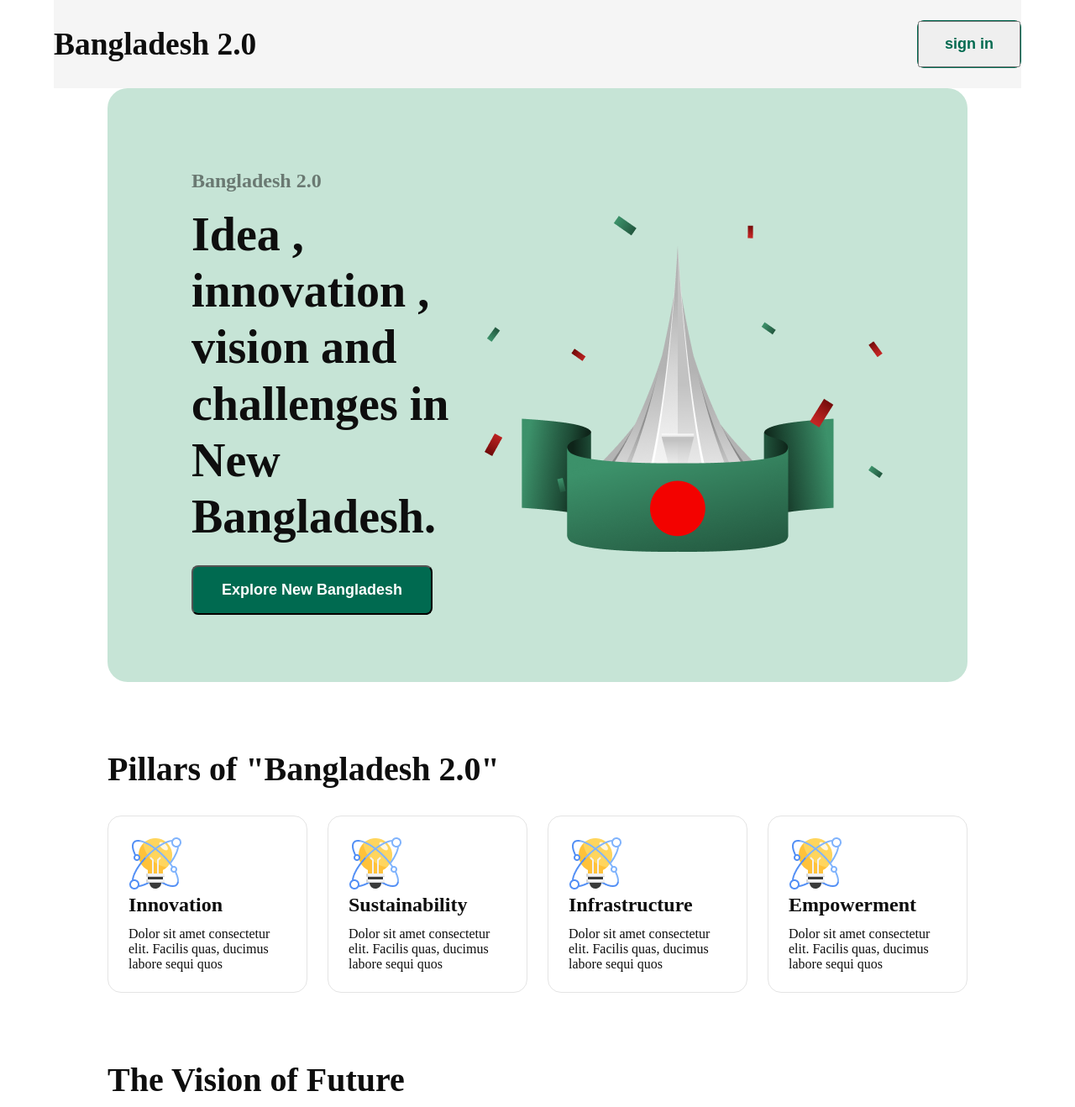
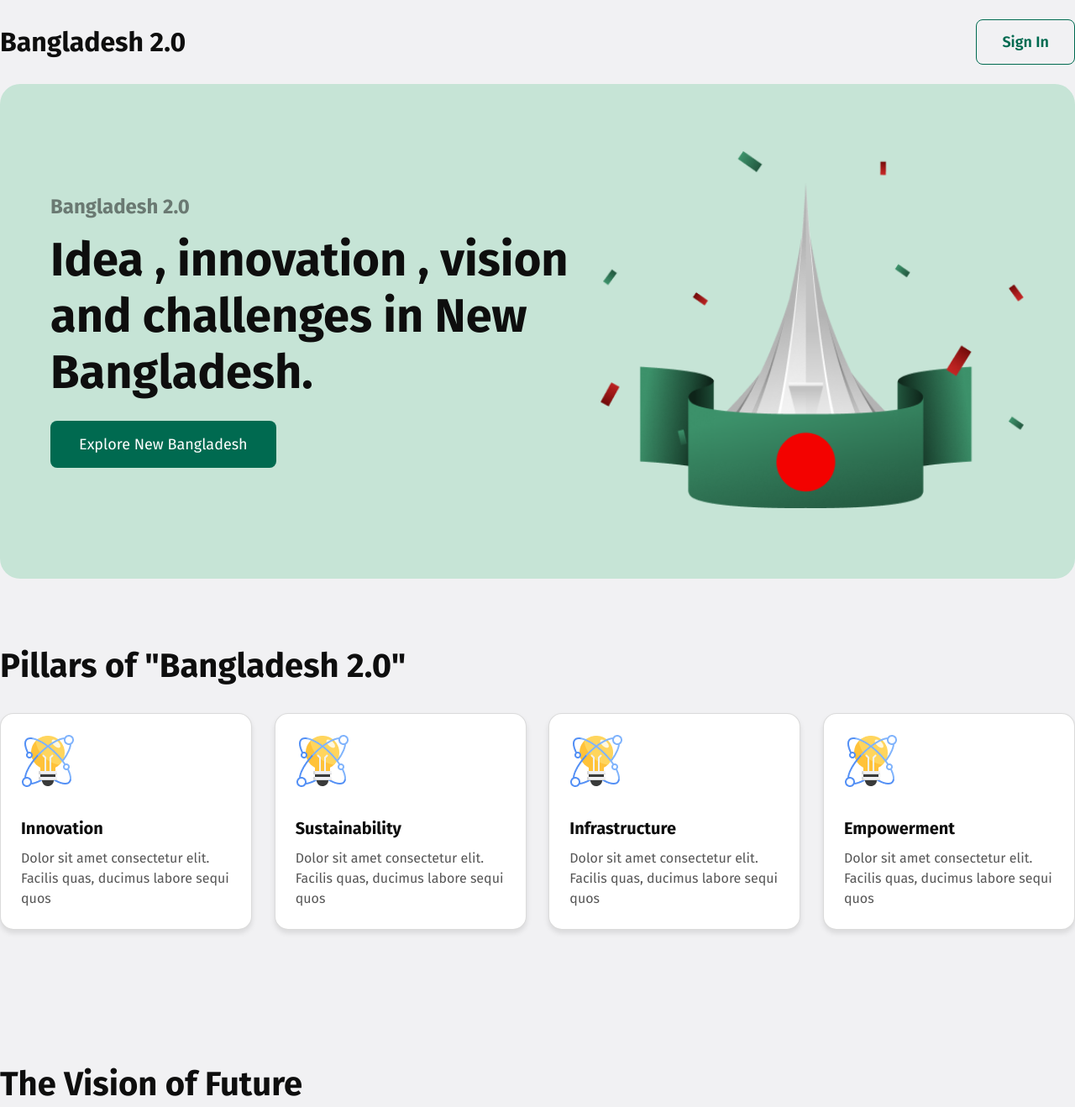
Before and after one commit to faruqsoft/B11-A01-Bangladesh2-0, a plain HTML site: page index.html in a window 1280 px wide. Shown: the top 1318 px of the page at 84% size. Drawn offline with Linux system fonts and the light colour scheme.

Commit message:
update banner and piller section

```diff
--- a/index.html
+++ b/index.html
@@ -6,69 +6,93 @@
     <title>A New Bangladesh</title>
 </head>
 <body>
-<header>
-<!--navbar start-->
-
-<div id="logo">
-    <div class="bd-logo">
-        <h3>Bangladesh 2.0</h3>
-    </div>
-    <div class="sign">
-        <button class="signbtn">sign in</button>
-    </div>
-</div>
-<!--navbar end-->
-
-<!--banner section start-->
-<div class="hero-container">
-    <div class="hero-content">
-        <div class="herotext">
-            <p class="herotitle">Bangladesh 2.0</p>
-            <h1 class="herosubtitle">Idea , innovation ,<br>vision and challenges in <br> New Bangladesh.</h1>
-            <button class="btn-primary">Explore New Bangladesh</button>
-        </div >
-        <div class="heropng">
-            <img src="./assets/hero.png">
+<!-- header section start -->
+<header id="header">
+    <div class="header-wrapper">
+        <div class="container">
+            <div class="flex-nav">
+                <div class="logo">
+                    <a href="#"><h2>Bangladesh 2.0</h2></a>
+                </div>
+                <nav class="nav-wrap">
+                    <a href="#" class="nav-btn">Sign In</a>
+                </nav>
+            </div>
         </div>
     </div>
-</div>
-<!--banner section end-->
 </header>
+
+<!-- Header section End  -->
+
+<!-- Main Body Start  -->
+
+<main class="main-body-wrap">
+
+    <section id="banner">
+        <div class="banner-wrapper pb-80">
+            <div class="container">
+                <div class="flex-banner">
+                    <div class="banner-content">
+                        <h4>Bangladesh 2.0</h4>
+                        <h2>Idea , innovation , vision and challenges in New Bangladesh.</h2>
+                        <a href="#" class="banner-btn">Explore New Bangladesh</a>
+                    </div>
+                    <div class="banner-img">
+                        <img src="assets/hero.png" alt="">
+                    </div>
+                </div>
+            </div>
+        </div>
+    </section>
+
+    <!-- Banner Section End  -->
 <main>
 <!--    pillars of bangladesh start-->
-    <section class="pillar-container">
-        <div class="pillar-content">
-            <h1 class="pillar-title">Pillars of "Bangladesh 2.0"</h1>
-            <div class="pillar-items">
-                <div class="pillar-item">
-                    <img src="./assets/card-icon.png">
-                    <h5 class="pillar-card-title">Innovation</h5>
-                    <p class="pillar-des">Dolor sit amet consectetur elit. Facilis quas, ducimus labore sequi quos </p>
-
+    <section id="features">
+        <div class="features-wrapper pb-80">
+            <div class="container">
+                <h2 class="section-title">Pillars of "Bangladesh 2.0"</h2>
+                <div class="columns">
+                    <div class="column">
+                        <div class="icon-box">
+                            <div class="icon">
+                                <img src="assets/card-icon.png" alt="">
+                            </div>
+                            <h3>Innovation</h3>
+                            <p>Dolor sit amet consectetur elit. Facilis quas, ducimus labore sequi quos</p>
+                        </div>
+                    </div>
+                    <div class="column">
+                        <div class="icon-box">
+                            <div class="icon">
+                                <img src="assets/card-icon.png" alt="">
+                            </div>
+                            <h3>Sustainability</h3>
+                            <p>Dolor sit amet consectetur elit. Facilis quas, ducimus labore sequi quos</p>
+                        </div>
+                    </div>
+                    <div class="column">
+                        <div class="icon-box">
+                            <div class="icon">
+                                <img src="assets/card-icon.png" alt="">
+                            </div>
+                            <h3>Infrastructure</h3>
+                            <p>Dolor sit amet consectetur elit. Facilis quas, ducimus labore sequi quos</p>
+                        </div>
+                    </div>
+                    <div class="column">
+                        <div class="icon-box">
+                            <div class="icon">
+                                <img src="assets/card-icon.png" alt="">
+                            </div>
+                            <h3>Empowerment</h3>
+                            <p>Dolor sit amet consectetur elit. Facilis quas, ducimus labore sequi quos</p>
+                        </div>
+                    </div>
                 </div>
-
-                <div class="pillar-item">
-                    <img src="./assets/card-icon.png">
-                    <h5 class="pillar-card-title">Sustainability</h5>
-                    <p class="pillar-des">Dolor sit amet consectetur elit. Facilis quas, ducimus labore sequi quos </p>
-
-                </div>
-
-                <div class="pillar-item">
-                    <img src="./assets/card-icon.png">
-                    <h5 class="pillar-card-title">Infrastructure</h5>
-                    <p class="pillar-des">Dolor sit amet consectetur elit. Facilis quas, ducimus labore sequi quos </p>
-
-                </div>
-                <div class="pillar-item">
-                    <img src="./assets/card-icon.png">
-                    <h5 class="pillar-card-title">Empowerment</h5>
-                    <p class="pillar-des">Dolor sit amet consectetur elit. Facilis quas, ducimus labore sequi quos </p>
-
-                </div>
-
             </div>
         </div>
+
     </section>
 <!--    pillars of bangladesh start-->
 
--- a/styles/style.css
+++ b/styles/style.css
@@ -1,129 +1,177 @@
 @import url('https://fonts.googleapis.com/css2?family=Fira+Sans:ital,wght@0,100;0,200;0,300;0,400;0,500;0,600;0,700;0,800;0,900;1,100;1,200;1,300;1,400;1,500;1,600;1,700;1,800;1,900&family=Open+Sans:ital,wght@0,300..800;1,300..800&family=Poppins:ital,wght@0,100;0,200;0,300;0,400;0,500;0,600;0,700;0,800;0,900;1,100;1,200;1,300;1,400;1,500;1,600;1,700;1,800;1,900&family=Work+Sans:ital,wght@0,100..900;1,100..900&display=swap');
-/*font-family: "Fira Sans", serif;*/
+
+:root {
+    --black: #0E0E0E;
+    --btn: #006A50;
+}
+
 *{
     margin: 0;
     padding: 0;
+    box-sizing: border-box;
+    font-family: "Fira Sans", serif;
+}
+
+body{
+    background: #F1F1F3;
+}
+
+a {
+    text-decoration: none;
+    color: var(--btn);
+}
+
+/* share btn style  */
+
+.btn-primary {
+    background-color: var(--btn);
+    color: #fff;
+    padding: 13px 26px;
+    display: inline-block;
+    border-radius: 8px;
+    font-size: 18px;
+}
+
+.container{
+    max-width: 1280px;
+    width: 100%;
+    margin: auto;
+}
+
+.pb-80{
+    padding-bottom: 80px;
 }
 
 
-/*share style*/
 
-.btn-primary {
+/* Header section style Start  */
+
+.flex-nav {
+    display: flex;
+    justify-content: space-between;
+    align-items: center;
+    min-height: 100px;
+}
+
+.logo {
+    flex: 1 1 auto;
+}
+
+.logo a> h2 {
+    color: var(--black);
+    font-size: 32px;
+}
+
+nav.nav-wrap {
+    flex: 0 0 20%;
+    text-align: right;
+}
+
+a.nav-btn {
+    display: inline-block;
+    padding: 15px 30px;
+    border: 1px solid var(--btn);
     font-size: 18px;
     font-weight: 600;
-    background-color: #006A50;
-    color:#FFFFFF;
-    padding: 17px 34px;
     border-radius: 8px;
 }
 
 
+/* Banner Css Start  */
 
 
-
-
-
-
-
-/*logo style*/
-
-#logo {
+.flex-banner {
     display: flex;
+    justify-content: space-between;
     align-items: center;
-    justify-content: space-between;
-    width: 90%;
-    margin: 0 auto;
-    background-color:#F5F5F5;
-}
-.bd-logo {
-    font-size: 32px;
-    font-weight: bold;
-    color: #0E0E0E;
-    padding: 31px 0;
-}
-.sign {
-    border: 1px solid #006A50;
-    margin-top: 24px 0;
-    border-radius: 8px;
-}
-.signbtn {
-    font-size: 18px;
-    font-weight: 600;
-    color: #006A50;
-    padding: 15px 30px;
-
+    padding: 80px 60px;
+    border-radius: 24px;
+    background: #C6E4D6;
 }
 
-/*hero styles*/
-.hero-container {
-    width: 80%;
-    background-color: #FFFFFF;
-    margin: 0 auto;
-
-
-}
-.hero-content {
-    display: flex;
-    align-items: center;
-    justify-content: space-around;
-    padding: 80px 100px;
-    background-color: #C6E4D6;
-    border-radius: 24px;
+.banner-content {
+    flex: 1 1 622px;
 }
 
-.herotitle {
+.banner-content h4 {
+    color: rgba(14, 14, 14, 50%);
     font-size: 24px;
-    font-weight: 600;
-    color: rgba(14,14,14,0.5);
-    margin: 17px 0;
+    margin-bottom: 16px;
 }
-.herosubtitle {
+
+.banner-content h2 {
+    color: var(--black);
     font-size: 56px;
-    font-weight: bold;
-    color: #0E0E0E;
-    line-height: 1.2;
+    font-weight: 700;
     margin-bottom: 24px;
 }
 
-/*main style start*/
-main{
-    width: 80%;
-    margin: 0 auto;
-    background-color: #FFFFFF;
+.banner-btn {
+    padding: 17px 34px;
+    display: inline-block;
+    background: var(--btn);
+    color: #fff;
+    border-radius: 8px;
+    font-size: 18px;
 }
 
-/*pillar style */
-.pillar-container {
-    margin-top: 80px;
-}
-.pillar-title {
-    font-size: 40px;
-    font-weight: bold;
-    color: #0E0E0E;
+.banner-img {
+    flex: 1 1 474px;
 }
 
-.pillar-items {
+.banner-img img {
+    width: 100%;
+}
+
+
+/*pillar style */
+
+.section-title {
+    font-size: 40px;
+    margin-bottom: 32px;
+    color: var(--black);
+    font-weight: 700;
+}
+
+/* Four Column Section */
+.columns {
     display: flex;
-    align-items: center;
-    justify-content: space-around;
-    margin-top: 32px;
-    gap: 24px;
+    flex-wrap: wrap;
+    gap: 20px;
+    justify-content: space-between;
 }
-.pillar-item {
-    border: 1px solid #E4E4E4;
+
+.column {
+    flex: 0 1 calc(25% - 20px);
+    background: #fff;
+    border: 1px solid  rgba(14, 14, 14, 15%);
     border-radius: 16px;
+    box-shadow: 0 4px 6px rgba(0, 0, 0, 0.1);
     padding: 24px;
-    box-shadow: rgba(14,14,14,0.5);
+    transition: transform 0.3s;
 }
-.pillar-card-title {
-    font-size: 24px;
-    font-weight: bold;
-    color: #0E0E0E;
-    margin-bottom:12px;
+
+.column:hover {
+    transform: translateY(-10px);
 }
-.pillar-des{
+
+.icon {
+    font-size: 40px;
+    margin-bottom: 25px;
+}
+
+.icon-box h3 {
+    font-size: 20px;
+    margin-bottom: 12px;
+    color: var(--black);
+    font-weight: 700;
+}
+
+.icon-box p {
+    color: rgba(14, 14, 14, 70%);
     font-size: 16px;
-    color: #0E0E0E;
+    font-weight: 400;
+    line-height: 24px;
 }
 
 
```
